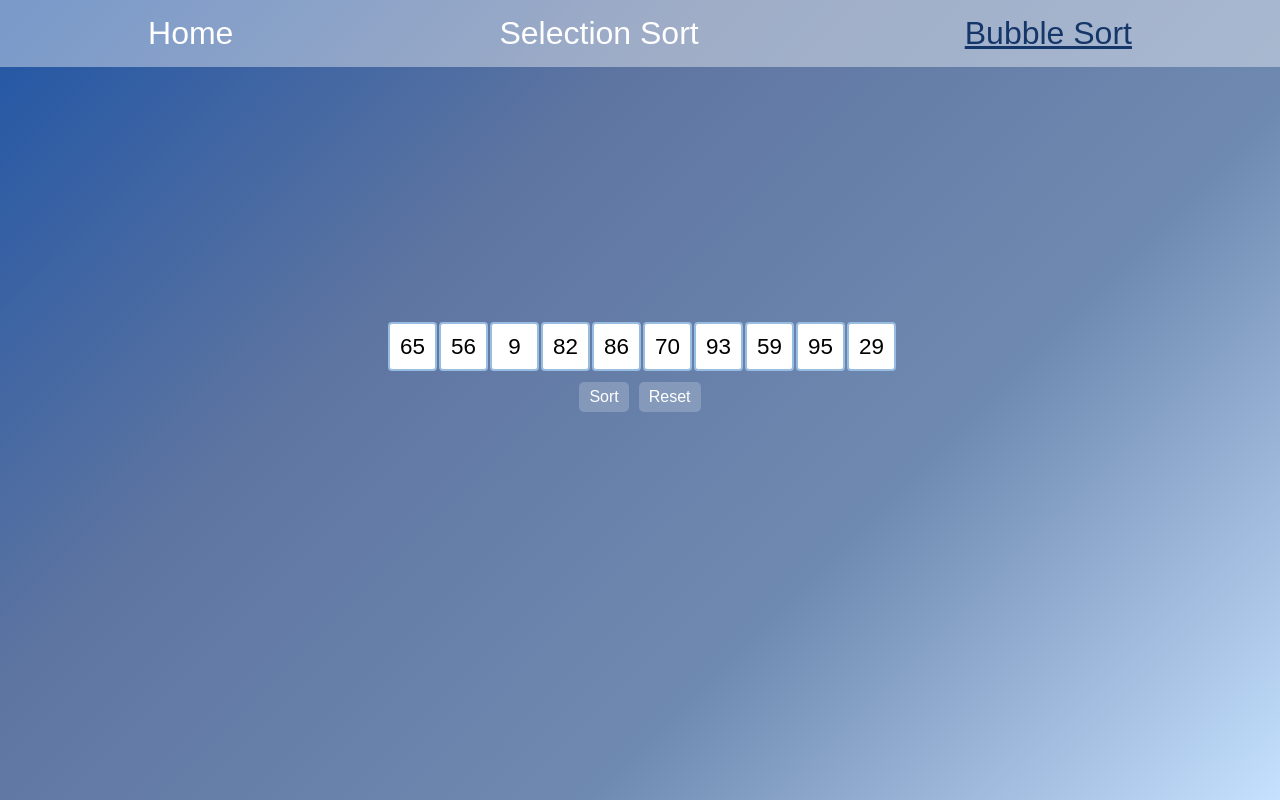
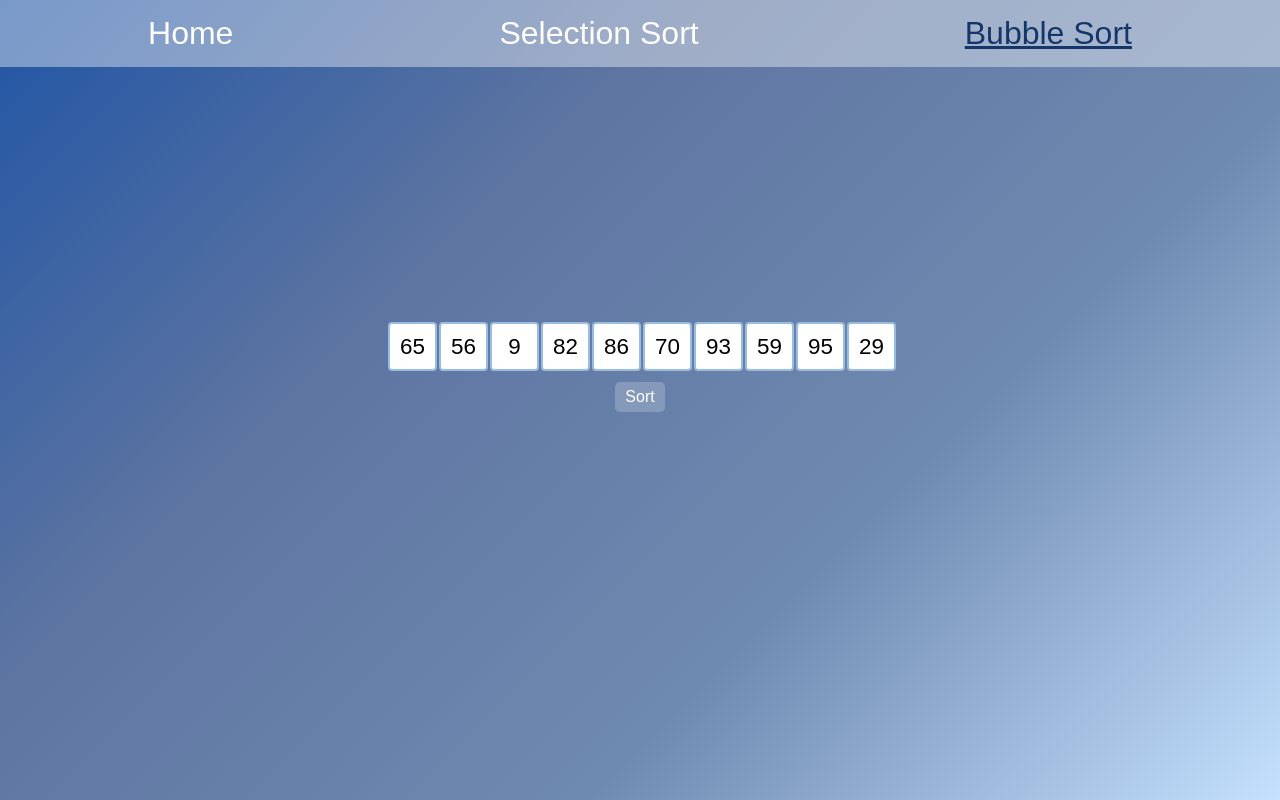
Before and after one commit to faridaalamine2/sort-visualization, a React (Vite) app: page /bubble in a window 1280 px wide. Built offline with nearby package versions, Linux system fonts and the light colour scheme; a web font is replaced by a local one.

Commit message:
finalize

```diff
--- a/src/components/bubble-sort/BubbleSort.jsx
+++ b/src/components/bubble-sort/BubbleSort.jsx
@@ -47,15 +47,6 @@ function BubbleSort() {
                     >
                         Sort
                     </div>
-                    <div
-                        className="button"
-                        onClick={() => {
-                            setArray(generateRandomArray());
-                            setSortActive(false);
-                        }}
-                    >
-                        Reset
-                    </div>
                 </div>
             </div>
         </>
--- a/src/components/selection-sort/SelectionSort.jsx
+++ b/src/components/selection-sort/SelectionSort.jsx
@@ -56,15 +56,6 @@ function SelectionSort() {
                     >
                         Sort
                     </div>
-                    <div
-                        className="button"
-                        onClick={() => {
-                            setArray(generateRandomArray());
-                            setSortActive(false);
-                        }}
-                    >
-                        Reset
-                    </div>
                 </div>
             </div>
         </>
```
